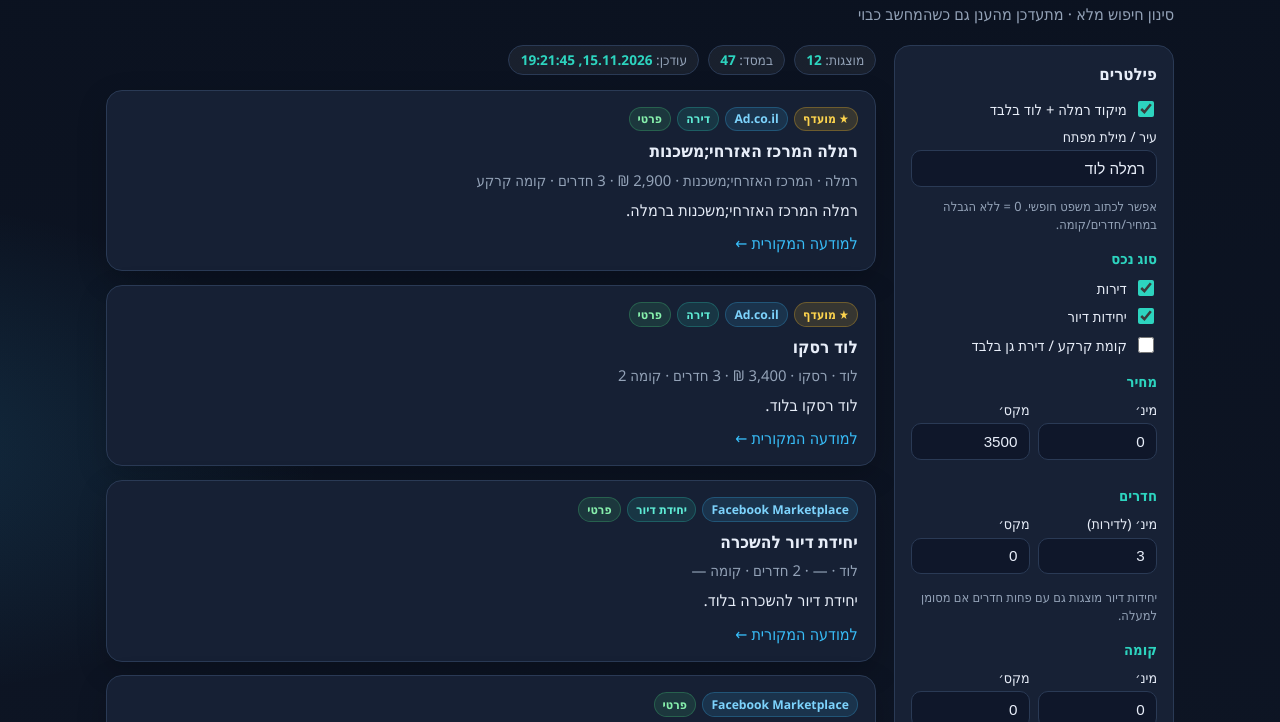
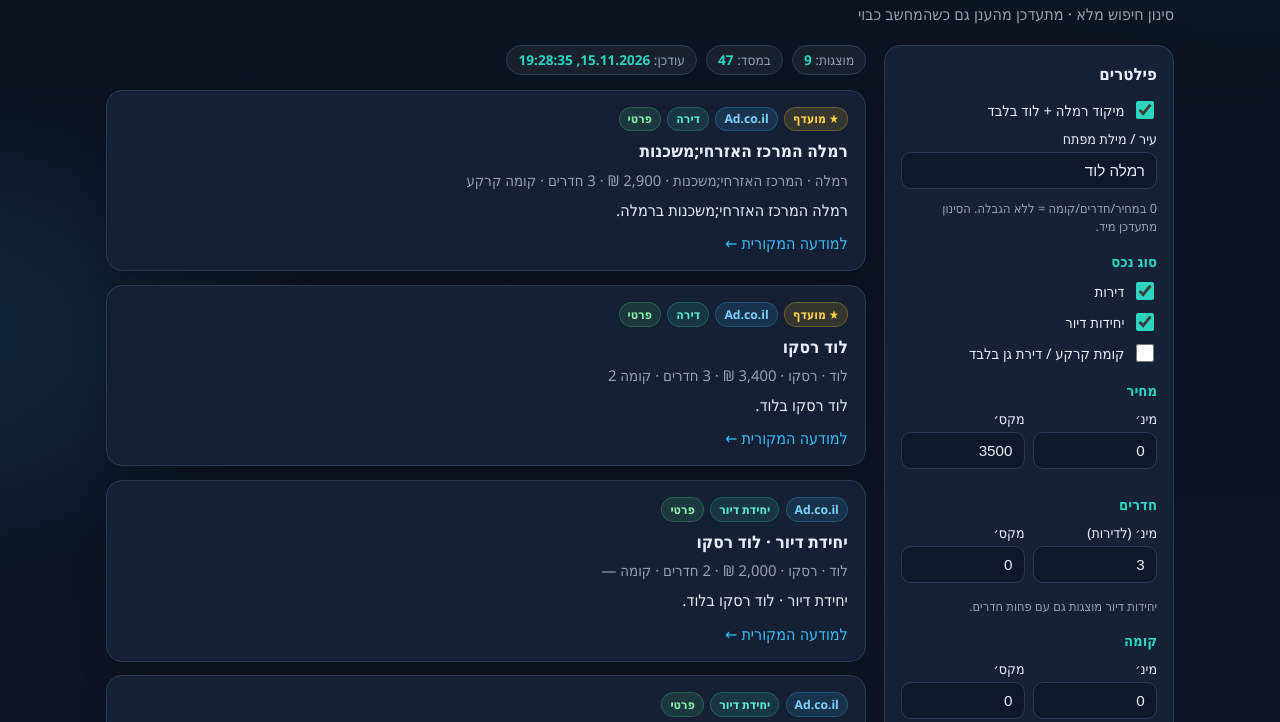
Before and after one commit to natenallalo/boot-home-apartments, a plain HTML site: page docs/index.html in a window 1280 px wide. Shown: the part 69-791 px from the top of the page. Drawn offline with Linux system fonts and the light colour scheme.

Commit message:
Fix public filters: live updates, require price/rooms like the bot, drop commercial ads.
Co-authored-by: Cursor <cursoragent@cursor.com>

```diff
--- a/docs/index.html
+++ b/docs/index.html
@@ -14,8 +14,6 @@
       --muted: #94a3b8;
       --accent: #2dd4bf;
       --accent2: #38bdf8;
-      --ok: #4ade80;
-      --bad: #f87171;
       --input: #0f172a;
     }
     * { box-sizing: border-box; }
@@ -38,7 +36,7 @@
     header p { margin: 0; color: var(--muted); }
     .layout {
       display: grid;
-      grid-template-columns: 280px 1fr;
+      grid-template-columns: 290px 1fr;
       gap: 1.1rem;
       margin-top: 1.25rem;
       align-items: start;
@@ -54,10 +52,7 @@
       position: sticky;
       top: 0.75rem;
     }
-    .filters h2 {
-      margin: 0 0 0.85rem;
-      font-size: 1.05rem;
-    }
+    .filters h2 { margin: 0 0 0.85rem; font-size: 1.05rem; }
     .filters h3 {
       margin: 0.95rem 0 0.55rem;
       font-size: 0.92rem;
@@ -70,7 +65,7 @@
       font-size: 0.88rem;
       color: var(--muted);
     }
-    label.field span { display: block; margin-bottom: 0.28rem; color: var(--text); }
+    label.field > span { display: block; margin-bottom: 0.28rem; color: var(--text); }
     input[type="text"], input[type="number"] {
       width: 100%;
       background: var(--input);
@@ -80,20 +75,24 @@
       padding: 0.55rem 0.7rem;
       font-size: 0.95rem;
     }
-    .grid2 {
-      display: grid;
-      grid-template-columns: 1fr 1fr;
-      gap: 0.55rem;
-    }
+    .grid2 { display: grid; grid-template-columns: 1fr 1fr; gap: 0.55rem; }
     .check {
       display: flex;
       align-items: center;
-      gap: 0.45rem;
-      margin: 0.4rem 0;
+      gap: 0.5rem;
+      margin: 0.45rem 0;
       font-size: 0.92rem;
       color: var(--text);
+      cursor: pointer;
+      user-select: none;
     }
-    .check input { accent-color: var(--accent); width: 1rem; height: 1rem; }
+    .check input {
+      accent-color: var(--accent);
+      width: 1.1rem;
+      height: 1.1rem;
+      flex: 0 0 auto;
+      cursor: pointer;
+    }
     .hint { font-size: 0.8rem; color: var(--muted); margin: 0.2rem 0 0.6rem; }
     .actions { display: grid; gap: 0.45rem; margin-top: 0.85rem; }
     button {
@@ -138,11 +137,7 @@
     }
     .listing a { color: var(--accent2); text-decoration: none; }
     .listing a:hover { text-decoration: underline; }
-    .row {
-      color: var(--muted);
-      font-size: 0.93rem;
-      margin-bottom: 0.5rem;
-    }
+    .row { color: var(--muted); font-size: 0.93rem; margin-bottom: 0.5rem; }
     .summary { margin: 0.35rem 0 0.65rem; line-height: 1.5; }
     .badges { display: flex; flex-wrap: wrap; gap: 0.4rem; margin-bottom: 0.5rem; }
     .badge {
@@ -180,50 +175,50 @@
     </header>
 
     <div class="layout">
-      <aside class="filters" id="filters">
+      <form class="filters" id="filterForm" autocomplete="off">
         <h2>פילטרים</h2>
 
-        <label class="check"><input type="checkbox" id="focusRegion" checked /> מיקוד רמלה + לוד בלבד</label>
+        <label class="check"><input type="checkbox" name="focusRegion" checked /> מיקוד רמלה + לוד בלבד</label>
 
         <label class="field">
           <span>עיר / מילת מפתח</span>
-          <input type="text" id="cityKeyword" placeholder="רמלה לוד / דירה ברמלה..." />
+          <input type="text" name="cityKeyword" placeholder="רמלה לוד / דירה ברמלה..." />
         </label>
-        <p class="hint">אפשר לכתוב משפט חופשי. 0 = ללא הגבלה במחיר/חדרים/קומה.</p>
+        <p class="hint">0 במחיר/חדרים/קומה = ללא הגבלה. הסינון מתעדכן מיד.</p>
 
         <h3>סוג נכס</h3>
-        <label class="check"><input type="checkbox" id="includeApartments" checked /> דירות</label>
-        <label class="check"><input type="checkbox" id="includeUnits" checked /> יחידות דיור</label>
-        <label class="check"><input type="checkbox" id="groundFloorOnly" /> קומת קרקע / דירת גן בלבד</label>
+        <label class="check"><input type="checkbox" name="includeApartments" checked /> דירות</label>
+        <label class="check"><input type="checkbox" name="includeUnits" checked /> יחידות דיור</label>
+        <label class="check"><input type="checkbox" name="groundFloorOnly" /> קומת קרקע / דירת גן בלבד</label>
 
         <h3>מחיר</h3>
         <div class="grid2">
-          <label class="field"><span>מינ׳</span><input type="number" id="minPrice" min="0" step="100" value="0" /></label>
-          <label class="field"><span>מקס׳</span><input type="number" id="maxPrice" min="0" step="100" value="3500" /></label>
+          <label class="field"><span>מינ׳</span><input type="number" name="minPrice" min="0" step="100" value="0" /></label>
+          <label class="field"><span>מקס׳</span><input type="number" name="maxPrice" min="0" step="100" value="3500" /></label>
         </div>
 
         <h3>חדרים</h3>
         <div class="grid2">
-          <label class="field"><span>מינ׳ (לדירות)</span><input type="number" id="minRooms" min="0" step="0.5" value="3" /></label>
-          <label class="field"><span>מקס׳</span><input type="number" id="maxRooms" min="0" step="0.5" value="0" /></label>
+          <label class="field"><span>מינ׳ (לדירות)</span><input type="number" name="minRooms" min="0" step="0.5" value="3" /></label>
+          <label class="field"><span>מקס׳</span><input type="number" name="maxRooms" min="0" step="0.5" value="0" /></label>
         </div>
-        <p class="hint">יחידות דיור מוצגות גם עם פחות חדרים אם מסומן למעלה.</p>
+        <p class="hint">יחידות דיור מוצגות גם עם פחות חדרים.</p>
 
         <h3>קומה</h3>
         <div class="grid2">
-          <label class="field"><span>מינ׳</span><input type="number" id="minFloor" min="0" step="1" value="0" /></label>
-          <label class="field"><span>מקס׳</span><input type="number" id="maxFloor" min="0" step="1" value="0" /></label>
+          <label class="field"><span>מינ׳</span><input type="number" name="minFloor" min="0" step="1" value="0" /></label>
+          <label class="field"><span>מקס׳</span><input type="number" name="maxFloor" min="0" step="1" value="0" /></label>
         </div>
 
         <h3>נוסף</h3>
-        <label class="check"><input type="checkbox" id="privateOnly" /> ללא תיווך בלבד (פרטי)</label>
-        <label class="check"><input type="checkbox" id="favoritesOnly" /> מועדפים בלבד</label>
+        <label class="check"><input type="checkbox" name="privateOnly" /> ללא תיווך בלבד (פרטי)</label>
+        <label class="check"><input type="checkbox" name="favoritesOnly" /> מועדפים בלבד</label>
 
         <div class="actions">
-          <button class="btn-primary" type="button" id="applyBtn">החל סינון</button>
+          <button class="btn-primary" type="submit">החל סינון</button>
           <button class="btn-ghost" type="button" id="resetBtn">אפס לברירת מחדל</button>
         </div>
-      </aside>
+      </form>
 
       <main>
         <div class="meta" id="meta"></div>
@@ -231,80 +226,91 @@
       </main>
     </div>
 
-    <footer>הנתונים מתעדכנים אוטומטית כל שעה מהענן · הסינון רץ בדפדפן</footer>
+    <footer>הנתונים מתעדכנים אוטומטית כל שעה מהענן · הסינון רץ בדפדפן מיד</footer>
   </div>
 
   <script>
     const FOCUS_CITIES = ["רמלה", "לוד"];
+    const COMMERCIAL = ["חנות", "משרד", "מחסן", "גלריה", "עסק"];
     let ALL = [];
     let DEFAULTS = {};
     let GENERATED_AT = "";
 
-    const $ = (id) => document.getElementById(id);
-    const num = (id) => {
-      const v = Number($(id).value);
-      return Number.isFinite(v) ? v : 0;
-    };
+    const form = document.getElementById("filterForm");
+    const listEl = document.getElementById("list");
+    const metaEl = document.getElementById("meta");
+
     const ils = (n) => (n == null || n === "") ? "—" : Number(n).toLocaleString("he-IL") + " ₪";
     const roomsTxt = (n) => (n == null || n === "") ? "—" : n;
     const floorTxt = (n) => (n == null || n === "") ? "—" : (Number(n) === 0 ? "קרקע" : n);
-
-    function chip(label, value) {
-      return `<span class="chip">${label}: <strong>${value}</strong></span>`;
-    }
+    const chip = (label, value) => `<span class="chip">${label}: <strong>${value}</strong></span>`;
+    const toNum = (v) => {
+      const n = Number(v);
+      return Number.isFinite(n) ? n : 0;
+    };
 
     function readFilters() {
+      const fd = new FormData(form);
+      const on = (name) => form.elements[name] && form.elements[name].checked;
       return {
-        focusRegion: $("focusRegion").checked,
-        cityKeyword: ($("cityKeyword").value || "").trim(),
-        includeApartments: $("includeApartments").checked,
-        includeUnits: $("includeUnits").checked,
-        groundFloorOnly: $("groundFloorOnly").checked,
-        minPrice: num("minPrice"),
-        maxPrice: num("maxPrice"),
-        minRooms: num("minRooms"),
-        maxRooms: num("maxRooms"),
-        minFloor: num("minFloor"),
-        maxFloor: num("maxFloor"),
-        privateOnly: $("privateOnly").checked,
-        favoritesOnly: $("favoritesOnly").checked,
+        focusRegion: on("focusRegion"),
+        cityKeyword: String(fd.get("cityKeyword") || "").trim(),
+        includeApartments: on("includeApartments"),
+        includeUnits: on("includeUnits"),
+        groundFloorOnly: on("groundFloorOnly"),
+        minPrice: toNum(fd.get("minPrice")),
+        maxPrice: toNum(fd.get("maxPrice")),
+        minRooms: toNum(fd.get("minRooms")),
+        maxRooms: toNum(fd.get("maxRooms")),
+        minFloor: toNum(fd.get("minFloor")),
+        maxFloor: toNum(fd.get("maxFloor")),
+        privateOnly: on("privateOnly"),
+        favoritesOnly: on("favoritesOnly"),
       };
     }
 
     function applyDefaults(d) {
       DEFAULTS = d || {};
-      $("focusRegion").checked = DEFAULTS.focus_region !== false;
-      $("cityKeyword").value = DEFAULTS.city_keyword || "רמלה לוד";
-      $("includeApartments").checked = DEFAULTS.include_apartments !== false;
-      $("includeUnits").checked = DEFAULTS.include_units !== false;
-      $("groundFloorOnly").checked = !!DEFAULTS.ground_floor_only;
-      $("minPrice").value = DEFAULTS.min_price ?? 0;
-      $("maxPrice").value = DEFAULTS.max_price ?? 3500;
-      $("minRooms").value = DEFAULTS.min_rooms ?? 3;
-      $("maxRooms").value = DEFAULTS.max_rooms ?? 0;
-      $("minFloor").value = DEFAULTS.min_floor ?? 0;
-      $("maxFloor").value = DEFAULTS.max_floor ?? 0;
-      $("privateOnly").checked = !!DEFAULTS.private_only;
-      $("favoritesOnly").checked = !!DEFAULTS.favorites_only;
+      const el = form.elements;
+      el.focusRegion.checked = DEFAULTS.focus_region !== false;
+      el.cityKeyword.value = DEFAULTS.city_keyword || "רמלה לוד";
+      el.includeApartments.checked = DEFAULTS.include_apartments !== false;
+      el.includeUnits.checked = DEFAULTS.include_units !== false;
+      el.groundFloorOnly.checked = !!DEFAULTS.ground_floor_only;
+      el.minPrice.value = DEFAULTS.min_price ?? 0;
+      el.maxPrice.value = DEFAULTS.max_price ?? 3500;
+      el.minRooms.value = DEFAULTS.min_rooms ?? 3;
+      el.maxRooms.value = DEFAULTS.max_rooms ?? 0;
+      el.minFloor.value = DEFAULTS.min_floor ?? 0;
+      el.maxFloor.value = DEFAULTS.max_floor ?? 0;
+      el.privateOnly.checked = !!DEFAULTS.private_only;
+      el.favoritesOnly.checked = !!DEFAULTS.favorites_only;
     }
 
-    function tokensFromKeyword(keyword) {
-      return (keyword || "")
-        .split(/[\s,;/|]+/)
-        .map((t) => t.trim())
-        .filter((t) => t.length >= 2);
+    function blobOf(item) {
+      return `${item.title || ""} ${item.description || ""} ${item.summary || ""} ${item.property_type || ""}`;
     }
 
     function isUnit(item) {
-      return !!item.is_unit;
+      if (item.is_unit) return true;
+      const b = blobOf(item);
+      return (item.property_type || "") === "יחידת דיור" || b.includes("יחידת דיור") || b.includes("יחידה");
     }
 
-    function isApartmentLike(item) {
-      if (isUnit(item)) return false;
-      const t = item.property_type || "";
-      if (!t || t === "דירה" || t === "דירת גן") return true;
-      const blob = `${item.title || ""} ${item.description || ""}`;
-      return blob.includes("דירה") || true;
+    function isCommercial(item) {
+      const b = blobOf(item);
+      return COMMERCIAL.some((w) => b.includes(w));
+    }
+
+    function isSaleAd(item) {
+      const b = blobOf(item);
+      return b.includes("למכירה") && !b.includes("להשכרה");
+    }
+
+    function isGround(item) {
+      if (item.floor === 0 || item.is_garden) return true;
+      const b = blobOf(item);
+      return b.includes("קרקע") || b.includes("דירת גן") || (item.property_type || "") === "דירת גן";
     }
 
     function matchesCity(item, f) {
@@ -313,67 +319,69 @@
       const inFocus = (text) => FOCUS_CITIES.some((c) => (text || "").includes(c));
 
       if (f.focusRegion) {
-        // If city is known and not Ramla/Lod — exclude (e.g. תל אביב).
+        if (cityField && !inFocus(cityField) && !inFocus(hay)) return false;
+        if (cityField && !inFocus(cityField) && inFocus(hay)) {
+          // Wrong city label but text mentions Ramla/Lod — keep
+          return true;
+        }
         if (cityField && !inFocus(cityField)) return false;
         return inFocus(cityField) || inFocus(hay);
       }
 
-      const tokens = tokensFromKeyword(f.cityKeyword);
+      const tokens = (f.cityKeyword || "").split(/[\s,;/|]+/).map((t) => t.trim()).filter((t) => t.length >= 2);
       if (!tokens.length) return true;
       return tokens.every((t) => hay.includes(t));
     }
 
-    function isSaleAd(item) {
-      const blob = `${item.title || ""} ${item.description || ""}`;
-      return blob.includes("למכירה") && !blob.includes("להשכרה");
+    function passesType(item, f) {
+      if (!f.includeApartments && !f.includeUnits) return false;
+      if (isCommercial(item)) return false;
+      const unit = isUnit(item);
+      if (unit) return f.includeUnits;
+      return f.includeApartments;
+    }
+
+    function passesPrice(item, f) {
+      // Match SQLite bot: when min/max set, price must be present.
+      if (f.minPrice > 0) {
+        if (item.price == null || item.price < f.minPrice) return false;
+      }
+      if (f.maxPrice > 0) {
+        if (item.price == null || item.price > f.maxPrice) return false;
+      }
+      return true;
+    }
+
+    function passesRooms(item, f) {
+      const unit = isUnit(item);
+      if (f.maxRooms > 0) {
+        if (item.rooms != null && item.rooms > f.maxRooms) return false;
+      }
+      if (f.minRooms > 0) {
+        if (unit && f.includeUnits) return true; // flexible for units
+        if (item.rooms == null || item.rooms < f.minRooms) return false;
+      }
+      return true;
+    }
+
+    function passesFloor(item, f) {
+      if (f.groundFloorOnly && !isGround(item)) return false;
+      if (item.floor == null) return true; // unknown floor allowed like the bot
+      if (f.minFloor > 0 && item.floor < f.minFloor) return false;
+      if (f.maxFloor > 0 && item.floor > f.maxFloor) return false;
+      return true;
     }
 
     function filterListings(f) {
-      if (!f.includeApartments && !f.includeUnits) return [];
-
       return ALL.filter((item) => {
         if (isSaleAd(item)) return false;
         if (f.favoritesOnly && !item.is_favorite) return false;
         if (f.privateOnly && item.is_realtor) return false;
         if (!matchesCity(item, f)) return false;
-
-        const unit = isUnit(item);
-        const apt = isApartmentLike(item);
-        if (unit && !f.includeUnits) return false;
-        if (!unit && apt && !f.includeApartments) return false;
-        if (!unit && !apt && !f.includeApartments) return false;
-
-        if (f.groundFloorOnly) {
-          const ground =
-            item.floor === 0 ||
-            item.is_garden ||
-            (item.title || "").includes("קרקע") ||
-            (item.description || "").includes("קרקע") ||
-            (item.title || "").includes("דירת גן") ||
-            (item.description || "").includes("דירת גן");
-          if (!ground) return false;
-        }
-
-        if (f.minPrice > 0 && item.price != null && item.price < f.minPrice) return false;
-        if (f.maxPrice > 0 && item.price != null && item.price > f.maxPrice) return false;
-
-        // Rooms: apartments must meet min; units are flexible when includeUnits.
-        if (item.rooms != null) {
-          if (f.maxRooms > 0 && item.rooms > f.maxRooms) return false;
-          if (f.minRooms > 0) {
-            if (unit && f.includeUnits) {
-              // flexible for units
-            } else if (item.rooms < f.minRooms) {
-              return false;
-            }
-          }
-        }
-
-        if (item.floor != null) {
-          if (f.minFloor > 0 && item.floor < f.minFloor) return false;
-          if (f.maxFloor > 0 && item.floor > f.maxFloor) return false;
-        }
-
+        if (!passesType(item, f)) return false;
+        if (!passesPrice(item, f)) return false;
+        if (!passesRooms(item, f)) return false;
+        if (!passesFloor(item, f)) return false;
         return true;
       });
     }
@@ -382,23 +390,34 @@
       const loc = [item.city, item.neighborhood].filter(Boolean).join(" · ");
       const badges = [
         item.is_favorite ? `<span class="badge b-fav">★ מועדף</span>` : "",
-        item.source ? `<span class="badge b-source">${item.source}</span>` : "",
-        item.property_type ? `<span class="badge b-type">${item.property_type}</span>` : "",
+        item.source ? `<span class="badge b-source">${escapeHtml(item.source)}</span>` : "",
+        item.property_type ? `<span class="badge b-type">${escapeHtml(item.property_type)}</span>` : "",
         item.is_realtor
           ? `<span class="badge b-realtor">תיווך</span>`
           : `<span class="badge b-private">פרטי</span>`,
       ].join("");
       const href = item.url
-        ? `<a href="${item.url}" target="_blank" rel="noopener">למודעה המקורית ←</a>`
+        ? `<a href="${escapeAttr(item.url)}" target="_blank" rel="noopener">למודעה המקורית ←</a>`
         : "";
       return `
         <article class="listing">
           <div class="badges">${badges}</div>
-          <h2>${item.title || "ללא כותרת"}</h2>
-          <div class="row">${loc || "מיקום לא צוין"} · ${ils(item.price)} · ${roomsTxt(item.rooms)} חדרים · קומה ${floorTxt(item.floor)}</div>
-          ${item.summary ? `<p class="summary">${item.summary}</p>` : ""}
+          <h2>${escapeHtml(item.title || "ללא כותרת")}</h2>
+          <div class="row">${escapeHtml(loc || "מיקום לא צוין")} · ${ils(item.price)} · ${roomsTxt(item.rooms)} חדרים · קומה ${floorTxt(item.floor)}</div>
+          ${item.summary ? `<p class="summary">${escapeHtml(item.summary)}</p>` : ""}
           ${href}
         </article>`;
+    }
+
+    function escapeHtml(s) {
+      return String(s)
+        .replace(/&/g, "&amp;")
+        .replace(/</g, "&lt;")
+        .replace(/>/g, "&gt;")
+        .replace(/"/g, "&quot;");
+    }
+    function escapeAttr(s) {
+      return escapeHtml(s).replace(/'/g, "&#39;");
     }
 
     function render() {
@@ -407,49 +426,38 @@
       const when = GENERATED_AT
         ? new Date(GENERATED_AT).toLocaleString("he-IL")
         : "לא ידוע";
-      $("meta").innerHTML = [
+      metaEl.innerHTML = [
         chip("מוצגות", items.length),
         chip("במסד", ALL.length),
         chip("עודכן", when),
       ].join("");
-      $("list").innerHTML = items.length
+      listEl.innerHTML = items.length
         ? items.map(card).join("")
-        : `<div class="empty">אין מודעות לפי הסינון הנוכחי. נסו להרחיב מחיר/חדרים או לכבות מיקוד.</div>`;
+        : `<div class="empty">אין מודעות לפי הסינון. נסו להעלות מחיר מקס׳, להוריד חדרים מינ׳, או לכבות מיקוד.</div>`;
     }
 
     async function load() {
       try {
-        const res = await fetch(`data.json?t=${Date.now()}`);
+        const res = await fetch(`data.json?t=${Date.now()}`, { cache: "no-store" });
         if (!res.ok) throw new Error("HTTP " + res.status);
         const data = await res.json();
-        ALL = data.listings || [];
+        ALL = Array.isArray(data.listings) ? data.listings : [];
         GENERATED_AT = data.generated_at || "";
         applyDefaults(data.defaults || {});
         render();
       } catch (err) {
-        $("list").innerHTML = `<div class="error">לא הצלחתי לטעון נתונים (${err.message}).</div>`;
+        listEl.innerHTML = `<div class="error">לא הצלחתי לטעון נתונים (${escapeHtml(err.message)}).</div>`;
       }
     }
 
-    $("applyBtn").addEventListener("click", render);
-    $("resetBtn").addEventListener("click", () => {
-      applyDefaults(DEFAULTS);
+    form.addEventListener("submit", (e) => {
+      e.preventDefault();
       render();
     });
-    [
-      "focusRegion", "cityKeyword", "includeApartments", "includeUnits", "groundFloorOnly",
-      "minPrice", "maxPrice", "minRooms", "maxRooms", "minFloor", "maxFloor",
-      "privateOnly", "favoritesOnly"
-    ].forEach((id) => {
-      $(id).addEventListener("change", render);
-      $(id).addEventListener("input", () => {
-        if (id === "cityKeyword") render();
-      });
-    });
-    $("focusRegion").addEventListener("change", () => {
-      if ($("focusRegion").checked && !$("cityKeyword").value.trim()) {
-        $("cityKeyword").value = "רמלה לוד";
-      }
+    form.addEventListener("input", render);
+    form.addEventListener("change", render);
+    document.getElementById("resetBtn").addEventListener("click", () => {
+      applyDefaults(DEFAULTS);
       render();
     });
 
```
Also changed, not shown: docs/data.json.
